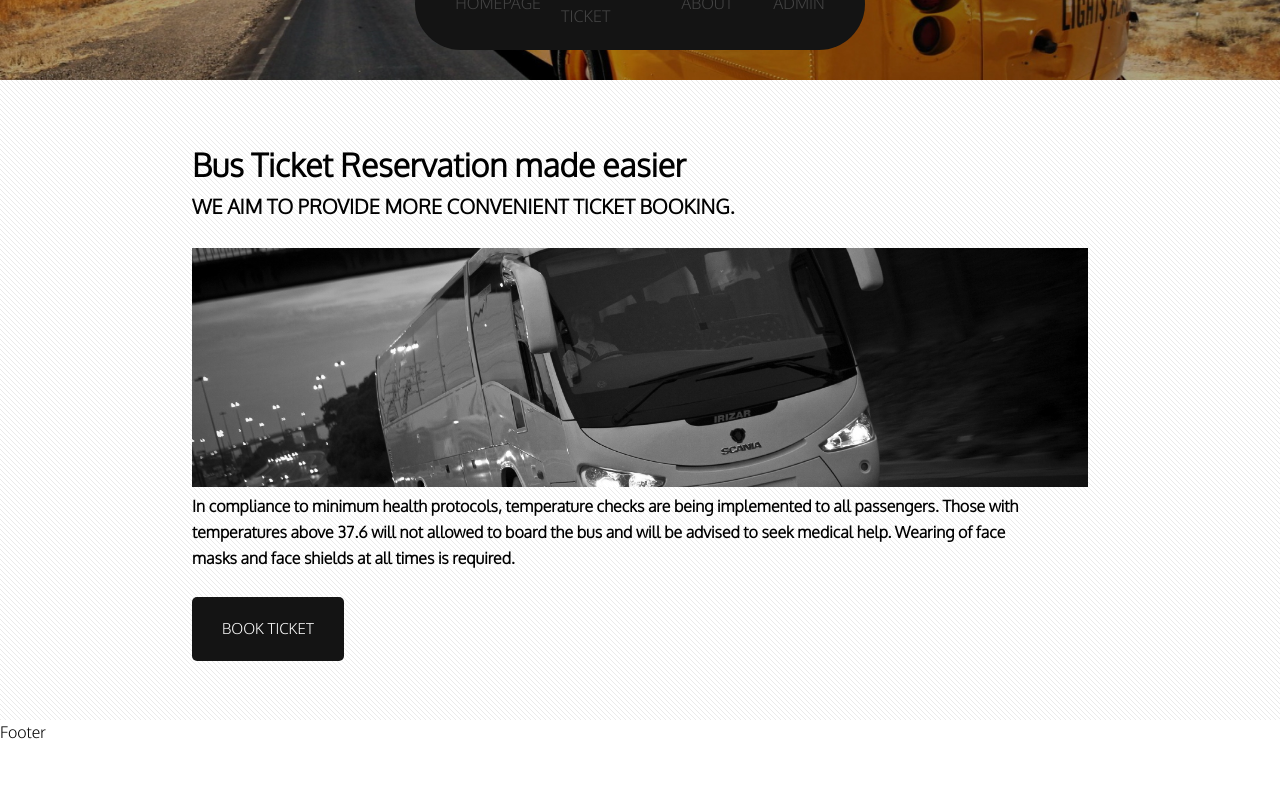
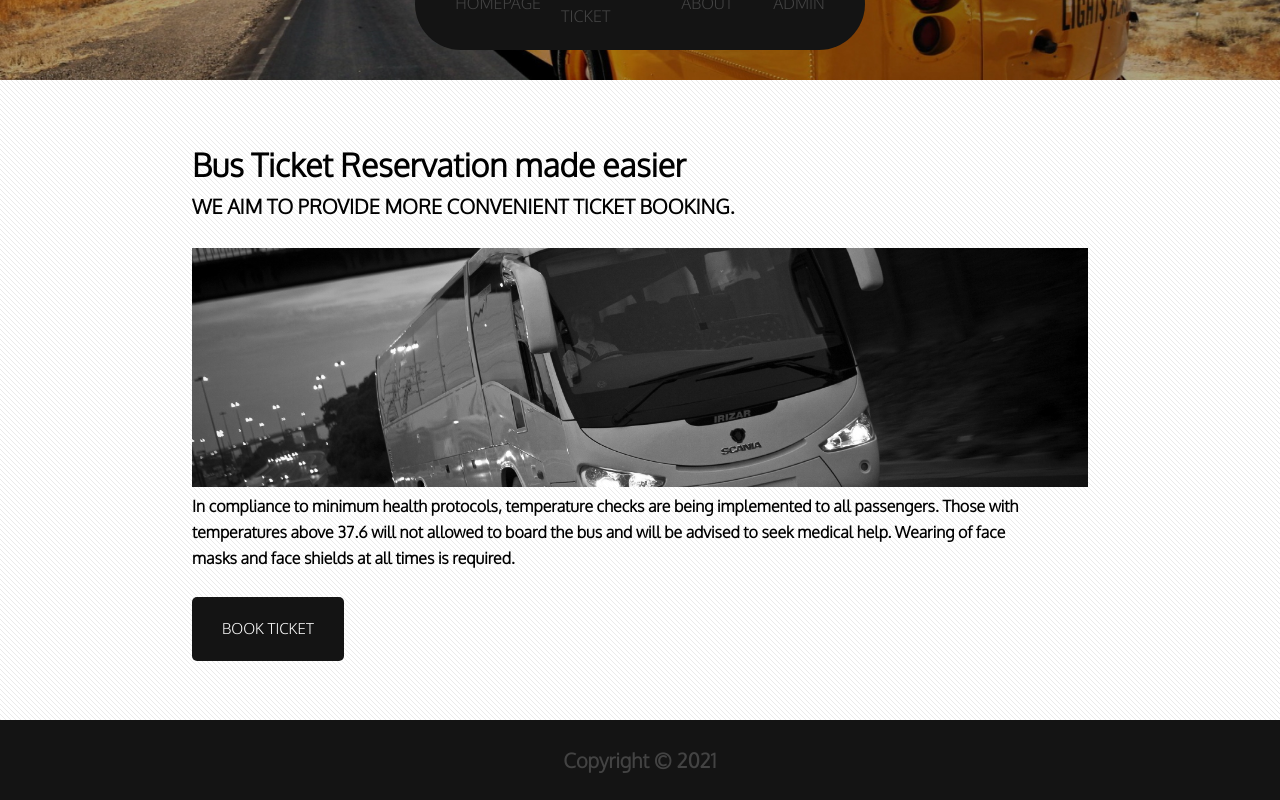
Before and after one commit to tubaljaren09/ReactJS-BusReserve, a React (Create React App) app in the folder client/: page / in a window 1280 px wide. Shown: the part 240-1040 px from the top of the page. Built offline with nearby package versions, Linux system fonts and the light colour scheme.

Commit message:
Add footer

```diff
--- a/client/src/Components/Footer.js
+++ b/client/src/Components/Footer.js
@@ -3,7 +3,9 @@ import React from 'react';
 const Footer = () => {
     return(
         <div className="footer-main">
-            Footer
+            <div className="footer-container">
+                <h1>Copyright &copy; 2021</h1>
+            </div>
         </div>
     )
 }
--- a/client/src/Components/Home.js
+++ b/client/src/Components/Home.js
@@ -10,7 +10,7 @@ const Home = () => {
                 <div className="home-content">
                     <h1>Bus Ticket Reservation made easier</h1>
                     <h2>WE AIM TO PROVIDE MORE CONVENIENT TICKET BOOKING.</h2><br/>
-                    <img src={Bus}/><br/>
+                    <img src={Bus} alt="Homebus"/><br/>
                     <p>In compliance to minimum health protocols, temperature checks are being implemented to all passengers. Those with<br/>temperatures above 37.6 will not allowed to board the bus and will be advised to seek medical help. Wearing of face<br/>masks and face shields at all times is required.</p><br/>
                     <button>BOOK TICKET</button>
                 </div>
--- a/client/src/Styles/footer.scss
+++ b/client/src/Styles/footer.scss
@@ -1,5 +1,18 @@
 .footer-main{
+    background:$black;
+    color:rgba(255,255,255,.2);
     /* GRID FROM APP */
     grid-column:1/2;
     grid-row:3/4;
+    .footer-container{
+        width:80%;
+        margin:auto;
+        height:100%;
+        display:flex;
+        justify-content:center;
+        align-items:center;
+        h1{
+            font-size:20px;
+        }
+    }
 }
```
